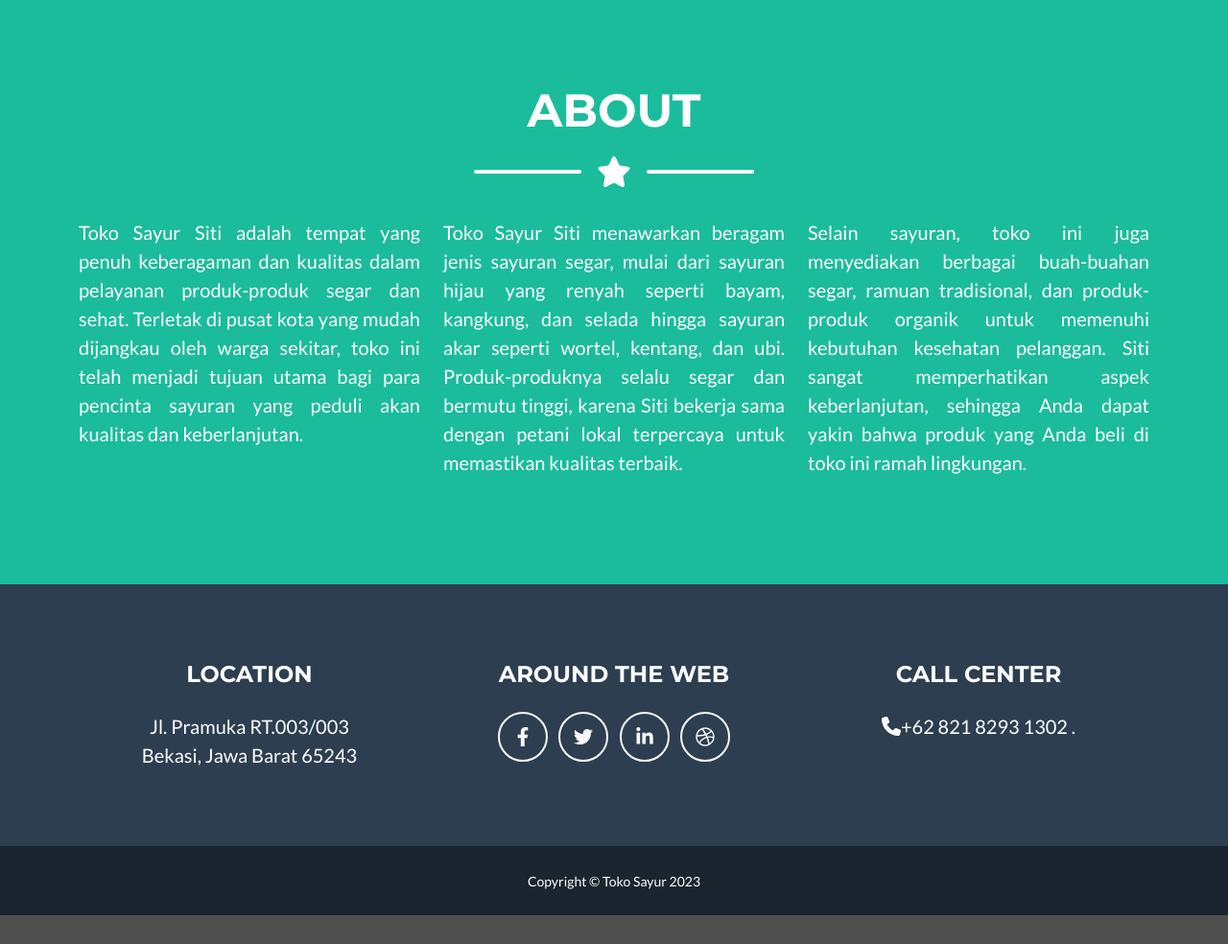
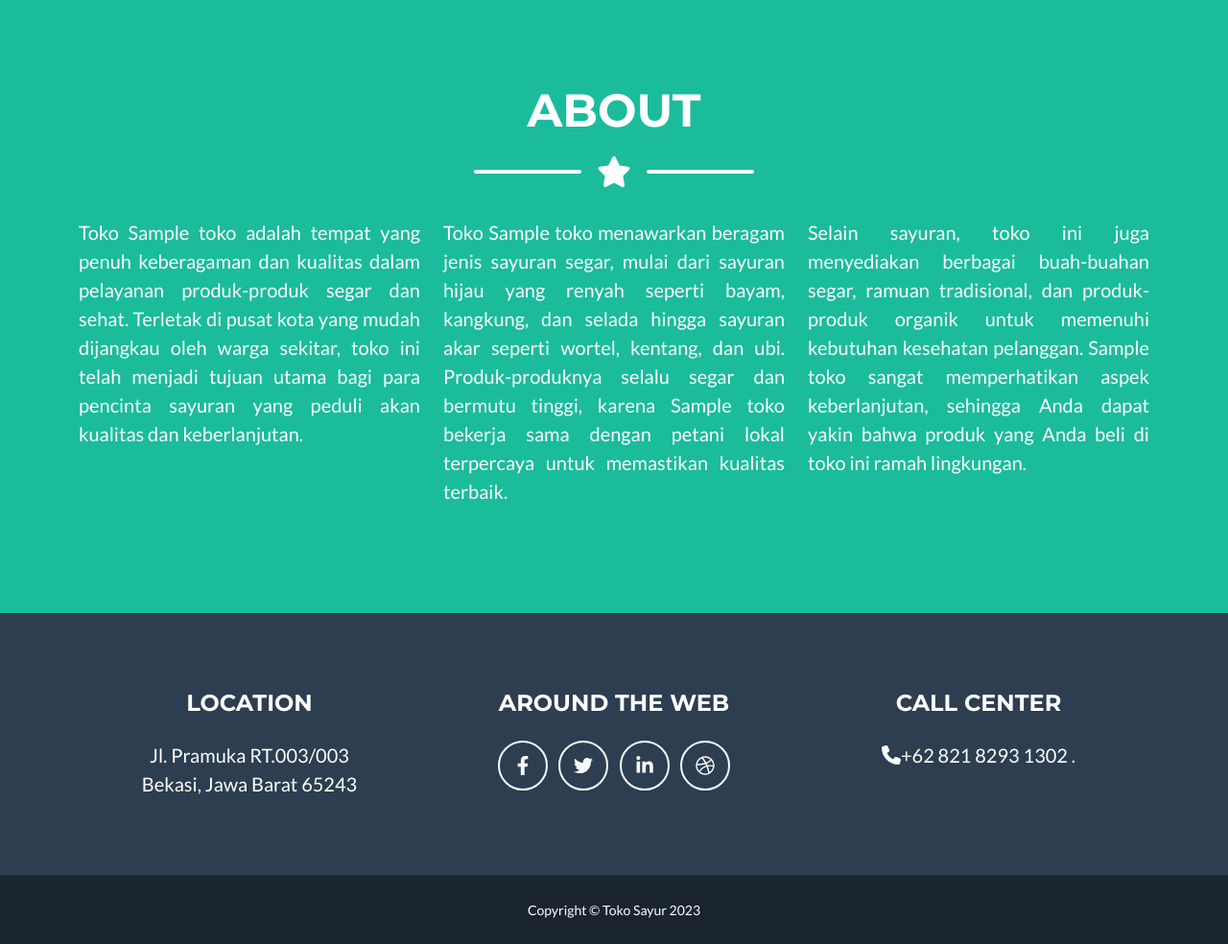
Before and after one commit to ahmadfaqih796/toko-sayur, a PHP site: page /home.php in a window 1280 px wide. Shown: the part 1373-2357 px from the top of the page at 96% size. Before the commit the page ends 2327 px from the top, so only its background shows below. Run offline with PHP 8.4, Linux system fonts and the light colour scheme; tables that the repository leaves empty or names only in its code hold one stand-in row (values such as "Sample post"); grey boxes marked "Sample" are stand-in pictures; some libraries are stand-ins or nearby versions.

Commit message:
view toko in home

```diff
--- a/home.php
+++ b/home.php
@@ -4,6 +4,7 @@ include $view;
 $lihat = new view($config);
 // $barang = $lihat->barang_limit(3);
 $barang = $lihat->barang();
+$toko = $lihat->toko();
 ?>
 
 <!DOCTYPE html>
@@ -14,7 +15,7 @@ $barang = $lihat->barang();
    <meta name="viewport" content="width=device-width, initial-scale=1, shrink-to-fit=no" />
    <meta name="description" content="" />
    <meta name="author" content="" />
-   <title>Toko Sayur Siti</title>
+   <title>Toko <?= $toko['nama_toko']; ?></title>
    <!-- Favicon-->
    <link rel="icon" type="image/x-icon" href="assets/img/icon.png" />
    <!-- Font Awesome icons (free version)-->
@@ -30,7 +31,7 @@ $barang = $lihat->barang();
    <!-- Navigation-->
    <nav class="navbar navbar-expand-lg bg-secondary text-uppercase fixed-top" id="mainNav">
       <div class="container">
-         <a class="navbar-brand" href="#page-top">Toko Sayur</a>
+         <a class="navbar-brand" href="#page-top"><?= $toko['nama_toko']; ?></a>
          <button class="navbar-toggler text-uppercase font-weight-bold bg-primary text-white rounded" type="button" data-bs-toggle="collapse" data-bs-target="#navbarResponsive" aria-controls="navbarResponsive" aria-expanded="false" aria-label="Toggle navigation">
             Menu
             <i class="fas fa-bars"></i>
@@ -51,7 +52,9 @@ $barang = $lihat->barang();
          <!-- <img class="masthead-avatar mb-5" src="assets/img/avataaars.svg" alt="..." /> -->
          <i class="fa fa-leaf" aria-hidden="true" style="font-size: 200px; margin-bottom: 20px;"></i>
          <!-- Masthead Heading-->
-         <h1 class="masthead-heading text-uppercase mb-0">Toko Sayur</h1>
+         <h1 class="masthead-heading text-uppercase mb-0">
+            <?= $toko['nama_toko']; ?>
+         </h1>
          <!-- Icon Divider-->
          <div class="divider-custom divider-light">
             <div class="divider-custom-line"></div>
@@ -109,13 +112,13 @@ $barang = $lihat->barang();
          <!-- About Section Content-->
          <div class="row" style="text-align: justify;">
             <div class="col-lg-4 ms-auto">
-               <p class="lead">Toko Sayur Siti adalah tempat yang penuh keberagaman dan kualitas dalam pelayanan produk-produk segar dan sehat. Terletak di pusat kota yang mudah dijangkau oleh warga sekitar, toko ini telah menjadi tujuan utama bagi para pencinta sayuran yang peduli akan kualitas dan keberlanjutan.</p>
+               <p class="lead">Toko <?= $toko['nama_toko']; ?> adalah tempat yang penuh keberagaman dan kualitas dalam pelayanan produk-produk segar dan sehat. Terletak di pusat kota yang mudah dijangkau oleh warga sekitar, toko ini telah menjadi tujuan utama bagi para pencinta sayuran yang peduli akan kualitas dan keberlanjutan.</p>
             </div>
             <div class="col-lg-4 me-auto">
-               <p class="lead">Toko Sayur Siti menawarkan beragam jenis sayuran segar, mulai dari sayuran hijau yang renyah seperti bayam, kangkung, dan selada hingga sayuran akar seperti wortel, kentang, dan ubi. Produk-produknya selalu segar dan bermutu tinggi, karena Siti bekerja sama dengan petani lokal terpercaya untuk memastikan kualitas terbaik.</p>
+               <p class="lead">Toko <?= $toko['nama_toko']; ?> menawarkan beragam jenis sayuran segar, mulai dari sayuran hijau yang renyah seperti bayam, kangkung, dan selada hingga sayuran akar seperti wortel, kentang, dan ubi. Produk-produknya selalu segar dan bermutu tinggi, karena <?= $toko['nama_toko']; ?> bekerja sama dengan petani lokal terpercaya untuk memastikan kualitas terbaik.</p>
             </div>
             <div class="col-lg-4 me-auto">
-               <p class="lead">Selain sayuran, toko ini juga menyediakan berbagai buah-buahan segar, ramuan tradisional, dan produk-produk organik untuk memenuhi kebutuhan kesehatan pelanggan. Siti sangat memperhatikan aspek keberlanjutan, sehingga Anda dapat yakin bahwa produk yang Anda beli di toko ini ramah lingkungan.</p>
+               <p class="lead">Selain sayuran, toko ini juga menyediakan berbagai buah-buahan segar, ramuan tradisional, dan produk-produk organik untuk memenuhi kebutuhan kesehatan pelanggan. <?= $toko['nama_toko']; ?> sangat memperhatikan aspek keberlanjutan, sehingga Anda dapat yakin bahwa produk yang Anda beli di toko ini ramah lingkungan.</p>
             </div>
 
          </div>
```
